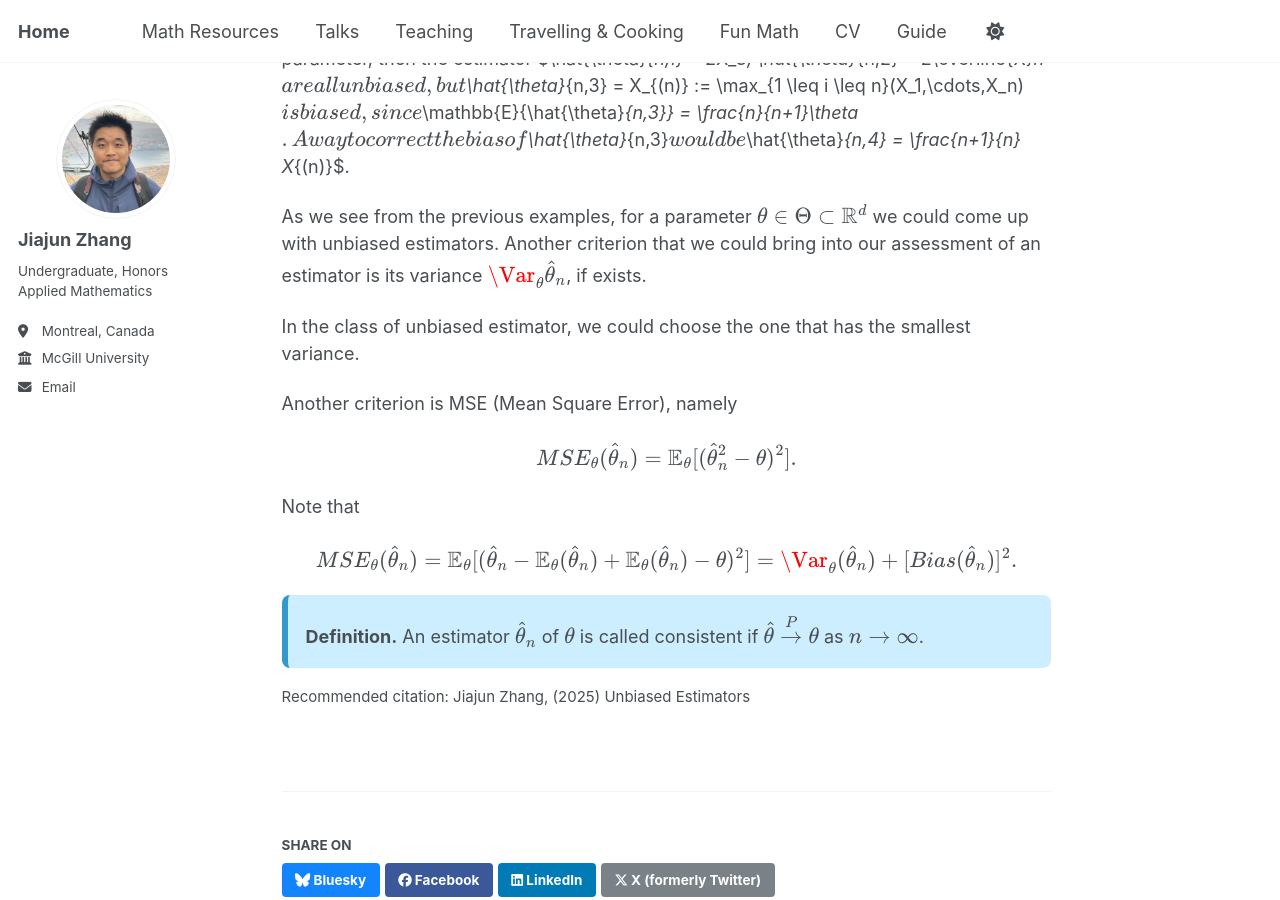
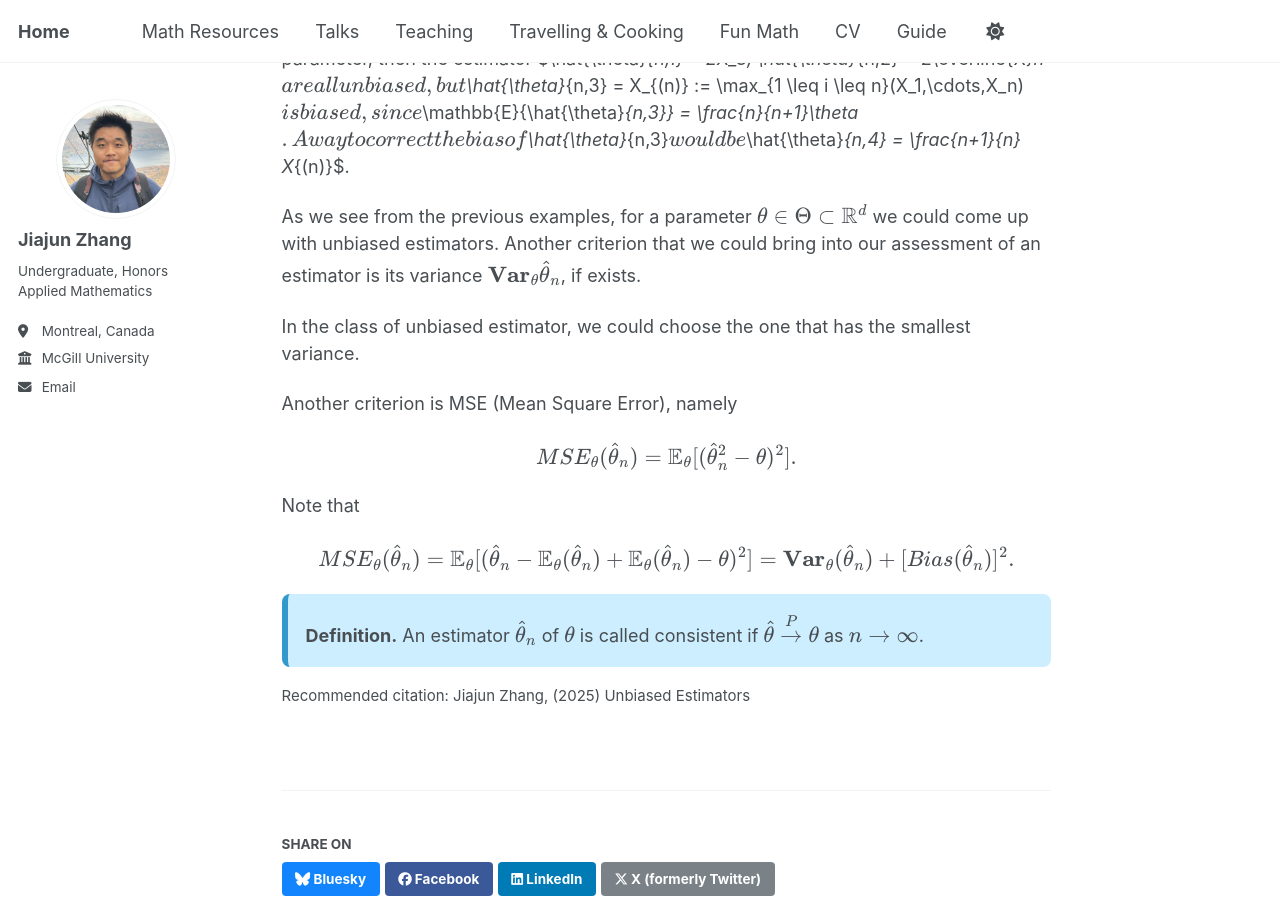
Before and after one commit to JohanssonRein/JohanssonRein.github.io, a Jekyll site: the page built from _publications/unbiasedestimators.md, in a window 1280 px wide and 900 px high, scrolled down 2282 px. Built offline with Jekyll 4.4.1, drawn with Linux system fonts in a browser that asks for light colours; some of the changed text lies outside the part shown.

Commit message:
Update unbiasedestimators.md

```diff
--- a/_publications/unbiasedestimators.md
+++ b/_publications/unbiasedestimators.md
@@ -63,7 +63,7 @@ $$
 Recall from the previous example where we have $X_1,\cdots,X_n \overset{i.i.d}{\sim} Bernoulli(\theta)$, and the estimators we introduced before, i.e $\overline{X}_n ; \displaystyle{\frac{X_1+X_2}{2}}, X_5$ are all unbiased indeed!
 
 
-**Example:** Suppose we have $X_1,\cdots,X_n \overset{i.i.d}{\sim} F_{\theta}$ where $\theta = \begin{pmatrix} \mu \\ \sigma^2 \end{pmatrix}, \mu = \mathbb{E} X_i, \sigma^2 = \Var(X_i)$, then
+**Example:** Suppose we have $X_1,\cdots,X_n \overset{i.i.d}{\sim} F_{\theta}$ where $\theta = \begin{pmatrix} \mu \\ \sigma^2 \end{pmatrix}, \mu = \mathbb{E} X_i, \sigma^2 = \mathbf{Var}(X_i)$, then
 
 $\bullet$ $\displaystyle{\hat{\mu}_n = \overline{X}_n = \frac{1}{n} \sum_{i=1}^n X_i}$ is an unbiased estimator of $\mu$.
 
@@ -91,7 +91,7 @@ $$
 
 **Example:** Suppose we have $X_1,\cdots,X_n \overset{i.i.d}{\sim} Uniform(0,\theta)$, $\theta>0$ is out target parameter, then the estimator $\hat{\theta}_{n,1} = 2X_3, \hat{\theta}_{n,2} = 2\overline{X}_n$ are all unbiased, but $\hat{\theta}_{n,3} = X_{(n)} := \max_{1 \leq i \leq n}(X_1,\cdots,X_n)$ is biased, since $\mathbb{E}\{\hat{\theta}_{n,3}\} = \frac{n}{n+1}\theta$. A way to correct the bias of $\hat{\theta}_{n,3}$ would be $\hat{\theta}_{n,4} = \frac{n+1}{n} X_{(n)}$.
 
-As we see from the previous examples, for a parameter $\theta \in \Theta \subset \mathbb{R}^d$ we could come up with unbiased estimators. Another criterion that we could bring into our assessment of an estimator is its variance $\Var_{\theta}\{ \hat{\theta}_n \}$, if exists.
+As we see from the previous examples, for a parameter $\theta \in \Theta \subset \mathbb{R}^d$ we could come up with unbiased estimators. Another criterion that we could bring into our assessment of an estimator is its variance $\mathbf{Var}_{\theta}\{ \hat{\theta}_n \}$, if exists.
 
 In the class of unbiased estimator, we could choose the one that has the smallest variance.
 
@@ -104,7 +104,7 @@ $$
 Note that
 
 $$
-MSE_{\theta}(\hat{\theta}_n) = \mathbb{E}_{\theta}[(\hat{\theta}_n - \mathbb{E}_{\theta}(\hat{\theta}_n) + \mathbb{E}_{\theta}(\hat{\theta}_n)-\theta)^2] = \Var_{\theta}(\hat{\theta}_n) + [Bias(\hat{\theta}_n)]^2.
+MSE_{\theta}(\hat{\theta}_n) = \mathbb{E}_{\theta}[(\hat{\theta}_n - \mathbb{E}_{\theta}(\hat{\theta}_n) + \mathbb{E}_{\theta}(\hat{\theta}_n)-\theta)^2] = \mathbf{Var}_{\theta}(\hat{\theta}_n) + [Bias(\hat{\theta}_n)]^2.
 $$
 
 
```
